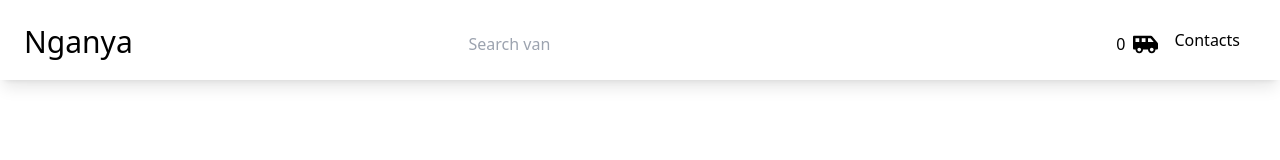
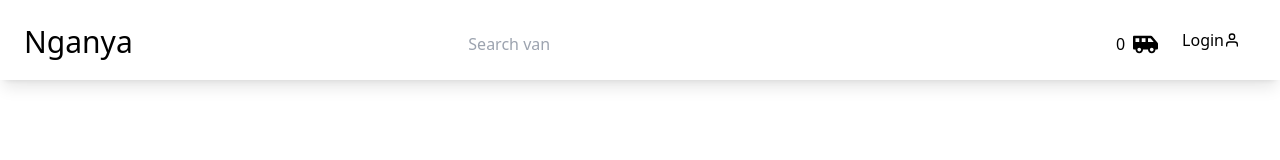
Before and after one commit to abeloa3411/nganya, a React (Create React App) app: page /login in a window 1280 px wide. Before the commit this address had no page. Shown: the top 160 px of the page. Built offline with nearby package versions, Linux system fonts and the light colour scheme.

Commit message:
updating website

```diff
--- a/src/App.js
+++ b/src/App.js
@@ -1,5 +1,5 @@
 import { BrowserRouter, Route, Routes } from "react-router-dom";
-import Contacts from "./pages/Contacts";
+import Login from "./pages/Login";
 import Home from "./pages/Home";
 import Header from "./components/Header";
 import Booking from "./pages/Booking";
@@ -10,7 +10,7 @@ export default function App() {
       <Header />
       <Routes>
         <Route path="/" element={<Home />} />
-        <Route path="/contacts" element={<Contacts />} />
+        <Route path="/login" element={<Login />} />
         <Route path="/booking" element={<Booking />} />
       </Routes>
     </BrowserRouter>
--- a/src/components/Header.js
+++ b/src/components/Header.js
@@ -1,6 +1,7 @@
 import React, { useEffect, useState } from "react";
 import { Link } from "react-router-dom";
 import { FaShuttleVan } from "react-icons/fa";
+import { FiUser } from "react-icons/fi";
 import { VanState } from "../context/Context";
 
 const Header = () => {
@@ -48,8 +49,9 @@ const Header = () => {
               <FaShuttleVan style={{ fontSize: "25px" }} />
             </Link>
           </div>
-          <div className="px-4 py-2 transition ease-in-out cursor-pointer rounded hover:bg-slate-300">
-            <Link to="/contacts">Contacts</Link>
+          <div className="flex items-center ml-2 px-4 py-2 transition ease-in-out cursor-pointer rounded hover:bg-slate-300">
+            <Link to="/login">Login</Link>
+            <FiUser />
           </div>
         </div>
       </div>
--- a/src/pages/Contacts.js
+++ /dev/null
@@ -1,7 +0,0 @@
-import React from "react";
-
-const Contacts = () => {
-  return <div>Contacts</div>;
-};
-
-export default Contacts;
--- /dev/null
+++ b/src/pages/Login.js
@@ -0,0 +1,7 @@
+import React from "react";
+
+const Login = () => {
+  return <div>Login</div>;
+};
+
+export default Login;
```
